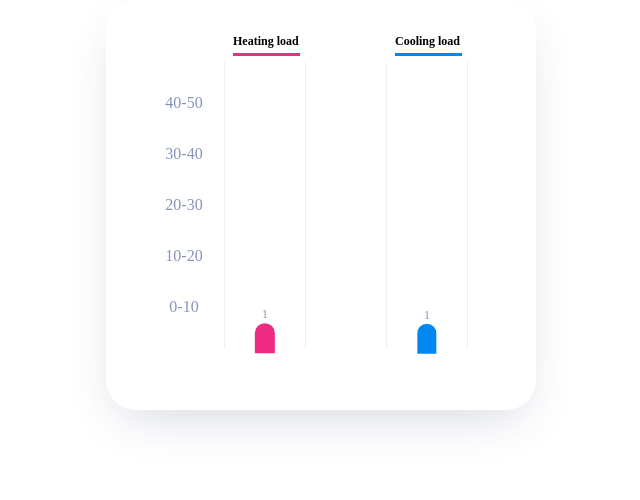
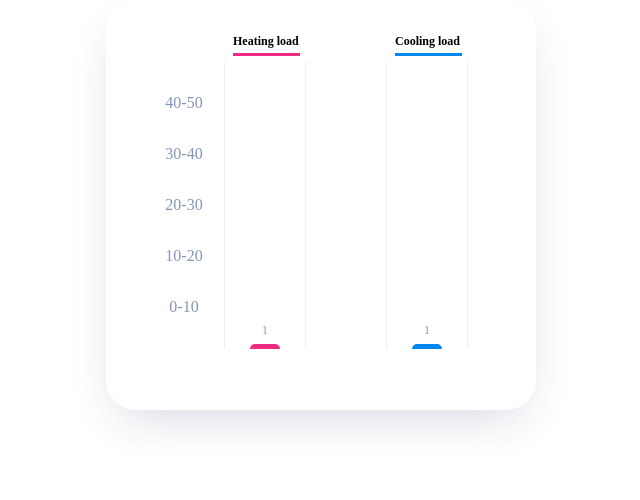
Before and after one commit to rishub-tamirisa/EnergyEfficiency, a Flask app: page /1/1 in a window 1280 px wide. Shown: the top 500 px of the page, without its empty margins (319-959 px from the left). Run offline with Flask 2, Linux system fonts and the light colour scheme; parts of the project's set-up code (start-up, migrations or seed data) failed here and were passed over.

Commit message:
adding graphs

```diff
--- a/static/styles/result.css
+++ b/static/styles/result.css
@@ -40,8 +40,7 @@ li {
 
 .img--red {
   background: #ef2a82;
-  border-radius: 0px 28px 28px 0px;
-  transform: rotate(-90deg);
+  border-radius: 28px 28px 0px 0px;
   width: 30px;
   height: 20.3px;
 }
@@ -49,8 +48,7 @@ li {
   width: 30px;
   height: 19.34px;
   background: #0088f0;
-  border-radius: 0px 28px 28px 0px;
-  transform: rotate(-90deg);
+  border-radius: 28px 28px 0px 0px;
 }
 
 .plate {
--- a/templates/result.html
+++ b/templates/result.html
@@ -5,7 +5,8 @@
     <meta http-equiv="X-UA-Compatible" content="IE=edge">
     <meta name="viewport" content="width=device-width, initial-scale=1.0">
     <link rel="stylesheet" type="text/css" href="{{ url_for('static',filename='styles/result.css') }}">
-    <!-- <link rel="stylesheet" href="result.css"> -->
+
+    <link rel="stylesheet" href="../static/styles/result.css">
 
     <title>Document</title>
 </head>
@@ -41,5 +42,33 @@
             </div>
         </div>
     </main>
+
+    <script>
+        const heat = document.querySelector('.number--red')
+        const cool = document.querySelector('.number--blue')
+
+        const redStick = document.querySelector('.img--red')
+        const blueStick = document.querySelector('.img--blue')
+
+
+        const heatNum = parseInt(heat.textContent)
+        const coolNum = parseInt(cool.textContent)
+
+        let increaseHeat = heatNum * 5;
+        let increaseCool = coolNum * 5;
+
+        // default length
+        redStick.style.height = '0px'
+        blueStick.style.height = '0px'
+
+        redStick.style.height = `${increaseHeat}px`
+        blueStick.style.height = `${increaseCool}px`
+
+
+        const n = 1;
+        // chanign length
+
+
+    </script>
 </body>
 </html>
```
